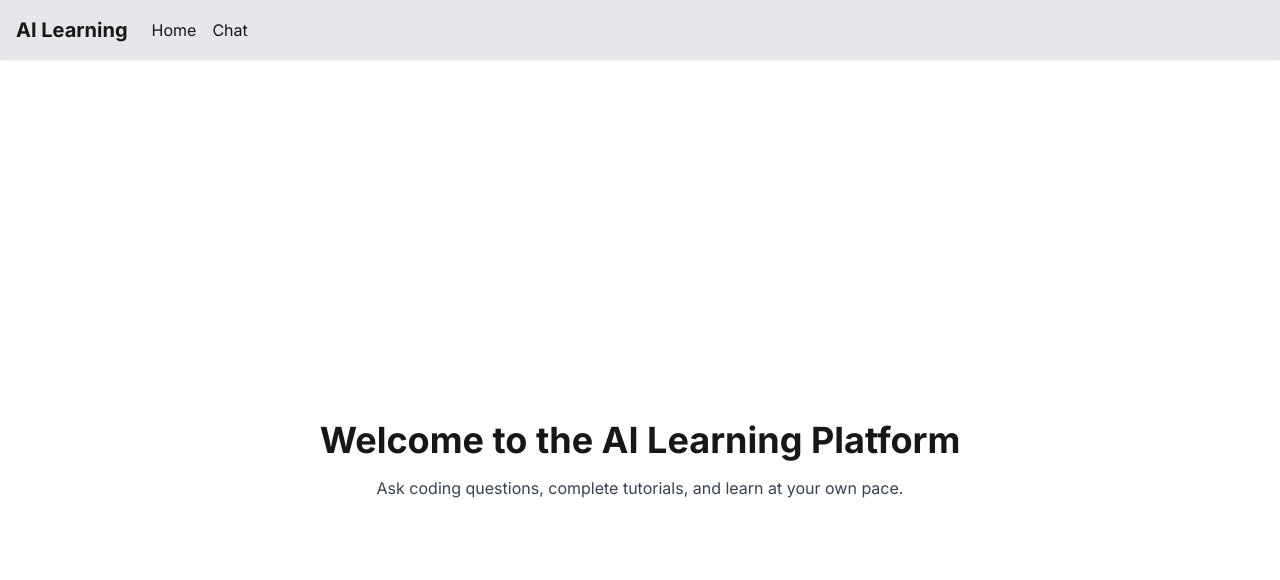
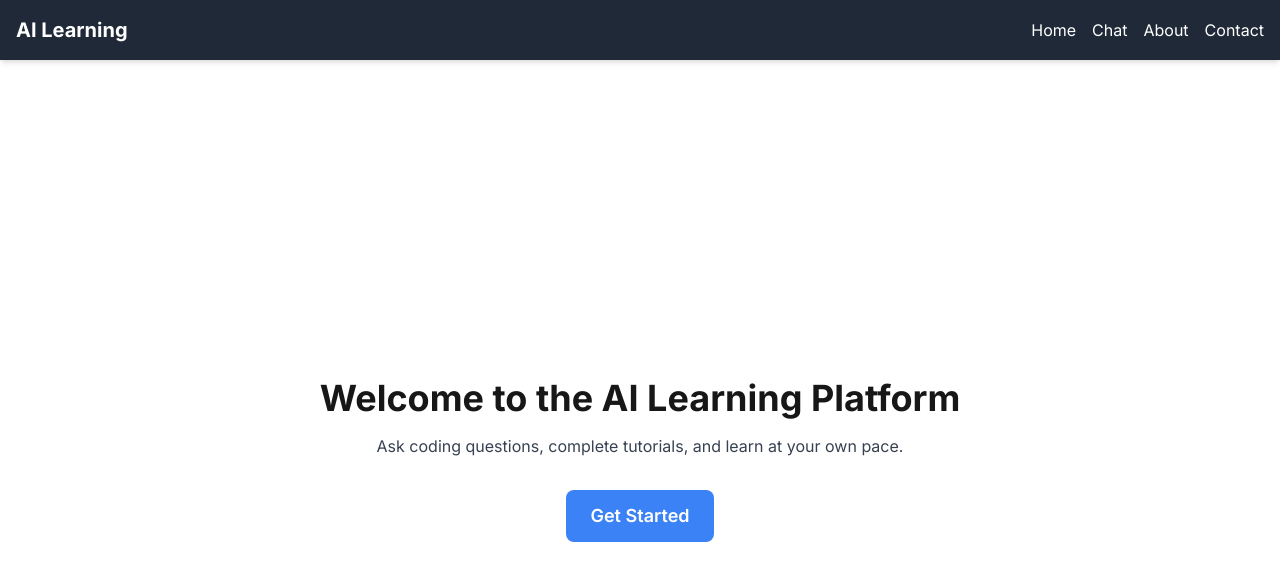
Before and after one commit to Arkaeyuh/codeAIde, a Next.js app: page / in a window 1280 px wide. Shown: the top 580 px of the page. Built offline with nearby package versions, Linux system fonts and the light colour scheme.

Commit message:
navbar chnages and login button

```diff
--- a/app/page.tsx
+++ b/app/page.tsx
@@ -1,3 +1,5 @@
+import Link from 'next/link';
+
 export default function HomePage() {
   return (
     <section className="flex flex-col items-center justify-center h-screen">
@@ -5,6 +7,11 @@ export default function HomePage() {
       <p className="mt-4 text-gray-700">
         Ask coding questions, complete tutorials, and learn at your own pace.
       </p>
+      <Link href="/login">
+        <button className="mt-8 px-6 py-3 bg-blue-500 text-white text-lg font-semibold rounded-lg hover:bg-blue-600">
+          Get Started
+        </button>
+      </Link>
     </section>
   );
 }
--- a/components/Navbar.tsx
+++ b/components/Navbar.tsx
@@ -5,25 +5,34 @@ import React from "react";
 
 export default function Navbar() {
   return (
-    <nav className="w-full bg-gray-200 p-4 shadow-sm flex items-center">
+    <nav className="w-full bg-gray-800 p-4 shadow-md flex items-center justify-between">
       {/* Logo or brand name */}
-      <div className="mr-6 font-bold text-xl">
+      <div className="text-white font-bold text-xl">
         <Link href="/">AI Learning</Link>
       </div>
 
       {/* Navigation links */}
       <ul className="flex space-x-4">
         <li>
-          <Link href="/" className="hover:text-blue-500">
+          <Link href="/" className="text-white hover:text-blue-400">
             Home
           </Link>
         </li>
         <li>
-          <Link href="/chat" className="hover:text-blue-500">
+          <Link href="/chat" className="text-white hover:text-blue-400">
             Chat
           </Link>
         </li>
-        {/* Add more links as needed, e.g. Lessons, About, etc. */}
+        <li>
+          <Link href="/about" className="text-white hover:text-blue-400">
+            About
+          </Link>
+        </li>
+        <li>
+          <Link href="/contact" className="text-white hover:text-blue-400">
+            Contact
+          </Link>
+        </li>
       </ul>
     </nav>
   );
```
